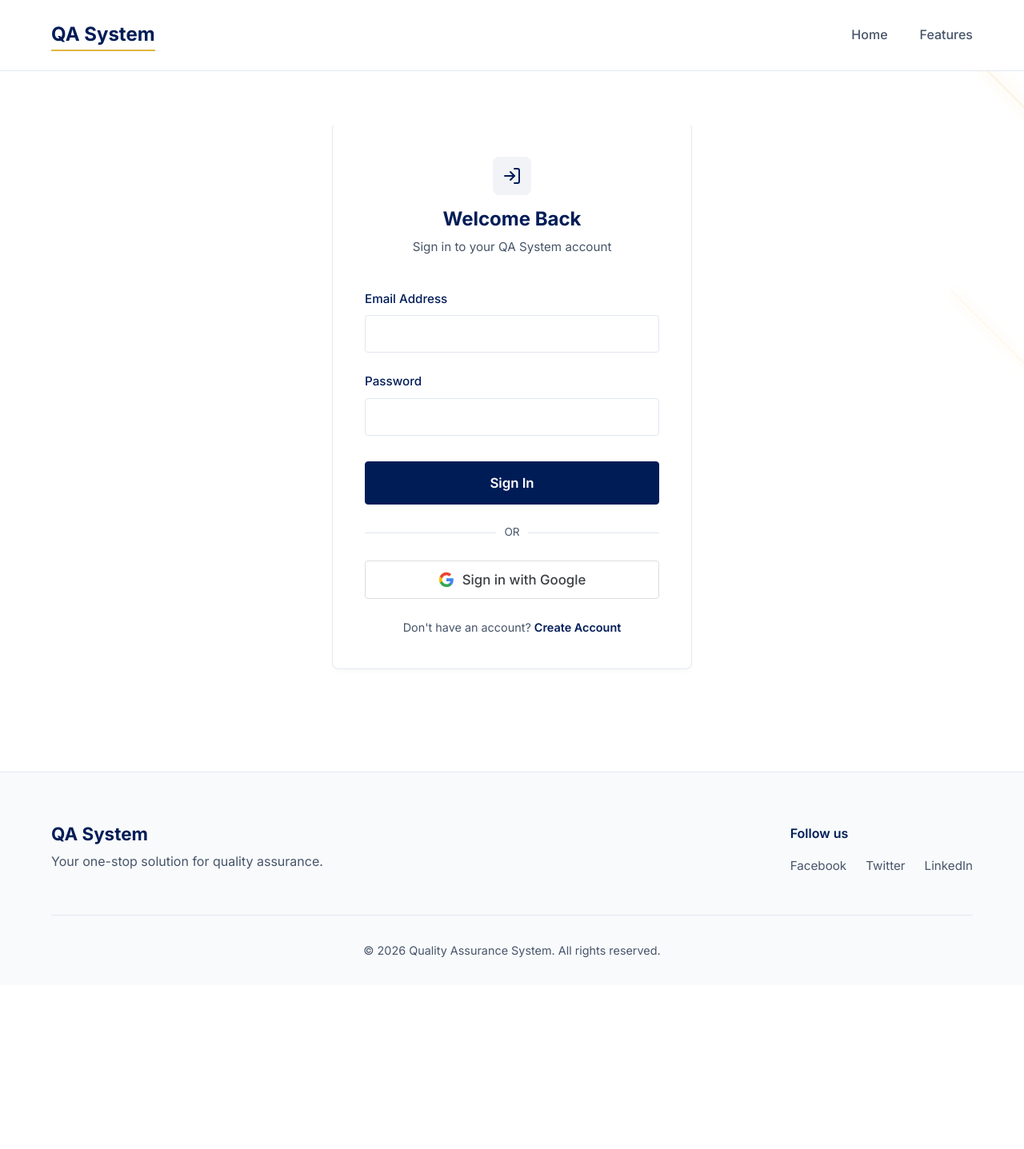
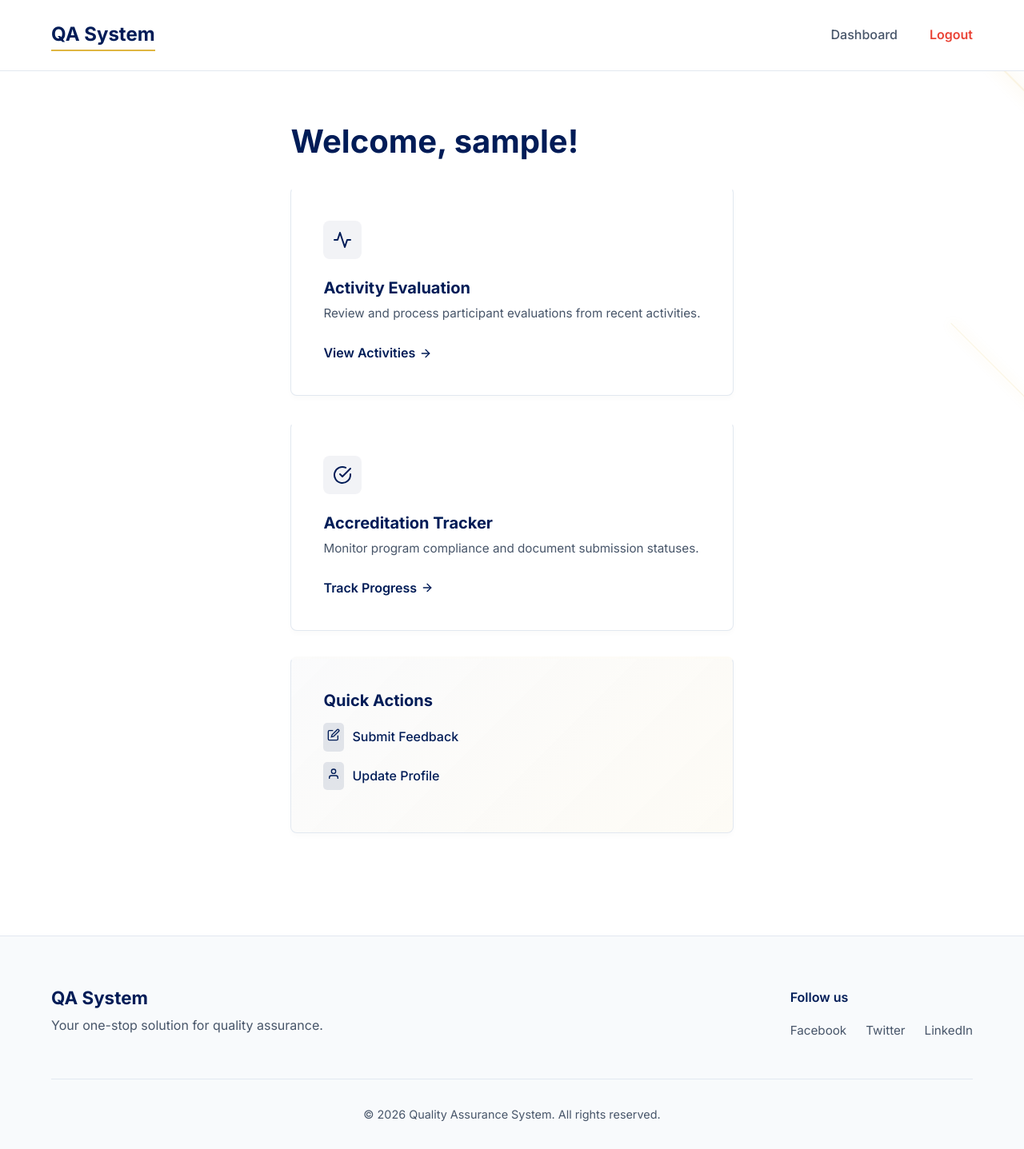
Before and after one commit to Tedeyy/Quality-Assurance-System, a PHP site: page /views/feed.php in a window 1280 px wide. Shown: the whole page at 80% size. Before the commit the page ends 1198 px from the top, so only its background shows below. Run offline with PHP 8.4, Linux system fonts and the light colour scheme; the visitor is signed in with stand-in values (Sample User, id 1).

Commit message:
added dashboard

```diff
--- a/views/component/navbar.php
+++ b/views/component/navbar.php
@@ -1,7 +1,12 @@
     <nav class="navbar">
         <div class="logo">QA System</div>
         <div class="nav-links">
-            <a href="../index.html">Home</a>
-            <a href="../index.html#features">Features</a>
+            <?php if (isset($_SESSION['user_id'])): ?>
+                <a href="feed.php?action=dashboard">Dashboard</a>
+                <a href="../api/auth.php?action=logout" style="color: #ea4335; font-weight: 600;">Logout</a>
+            <?php else: ?>
+                <a href="../index.html">Home</a>
+                <a href="../index.html#features">Features</a>
+            <?php endif; ?>
         </div>
     </nav>
--- a/views/content/dashboard.php
+++ b/views/content/dashboard.php
@@ -0,0 +1,70 @@
+<main class="hero" style="min-height: calc(100vh - 200px); padding: 4rem 5%;">
+    <div style="max-width: 1000px; margin: 0 auto;">
+
+        <div style="display: flex; justify-content: space-between; align-items: center; margin-bottom: 2rem;">
+            <h1 style="color: var(--accent-blue); font-size: 2.5rem;">
+                Welcome, <?= htmlspecialchars($_SESSION['user_fname'] ?? 'User') ?>!
+            </h1>
+            <span style="background-color: var(--gold-accent); color: #fff; padding: 0.5rem 1rem; border-radius: 20px; font-weight: 600; font-size: 0.9rem;">
+                <?= htmlspecialchars(ucfirst($_SESSION['user_role'] ?? 'User')) ?>
+            </span>
+        </div>
+
+        <div style="display: grid; grid-template-columns: repeat(auto-fit, minmax(300px, 1fr)); gap: 2rem;">
+            <!-- Activity Module -->
+            <div class="feature-card" style="text-align: left; transition: transform 0.3s; cursor: pointer;" onmouseover="this.style.transform='translateY(-5px)'" onmouseout="this.style.transform='none'">
+                <div class="feature-icon" style="margin-bottom: 1.5rem; display: inline-flex;">
+                    <svg width="24" height="24" viewBox="0 0 24 24" fill="none" stroke="currentColor" stroke-width="2" stroke-linecap="round" stroke-linejoin="round">
+                        <polyline points="22 12 18 12 15 21 9 3 6 12 2 12"></polyline>
+                    </svg>
+                </div>
+                <h3 style="color: var(--accent-blue); margin-bottom: 0.5rem; font-size: 1.25rem;">Activity Evaluation</h3>
+                <p style="color: var(--text-secondary); margin-bottom: 1.5rem;">Review and process participant evaluations from recent activities.</p>
+                <a href="#" style="color: var(--gold-accent); font-weight: 600; text-decoration: none; display: inline-flex; align-items: center; gap: 5px;">
+                    View Activities
+                    <svg width="16" height="16" viewBox="0 0 24 24" fill="none" stroke="currentColor" stroke-width="2" stroke-linecap="round" stroke-linejoin="round"><line x1="5" y1="12" x2="19" y2="12"></line><polyline points="12 5 19 12 12 19"></polyline></svg>
+                </a>
+            </div>
+
+            <!-- Accreditation Tracker -->
+            <div class="feature-card" style="text-align: left; transition: transform 0.3s; cursor: pointer;" onmouseover="this.style.transform='translateY(-5px)'" onmouseout="this.style.transform='none'">
+                <div class="feature-icon" style="margin-bottom: 1.5rem; display: inline-flex;">
+                    <svg width="24" height="24" viewBox="0 0 24 24" fill="none" stroke="currentColor" stroke-width="2" stroke-linecap="round" stroke-linejoin="round">
+                        <path d="M22 11.08V12a10 10 0 1 1-5.93-9.14"></path>
+                        <polyline points="22 4 12 14.01 9 11.01"></polyline>
+                    </svg>
+                </div>
+                <h3 style="color: var(--accent-blue); margin-bottom: 0.5rem; font-size: 1.25rem;">Accreditation Tracker</h3>
+                <p style="color: var(--text-secondary); margin-bottom: 1.5rem;">Monitor program compliance and document submission statuses.</p>
+                <a href="#" style="color: var(--gold-accent); font-weight: 600; text-decoration: none; display: inline-flex; align-items: center; gap: 5px;">
+                    Track Progress
+                    <svg width="16" height="16" viewBox="0 0 24 24" fill="none" stroke="currentColor" stroke-width="2" stroke-linecap="round" stroke-linejoin="round"><line x1="5" y1="12" x2="19" y2="12"></line><polyline points="12 5 19 12 12 19"></polyline></svg>
+                </a>
+            </div>
+
+            <!-- Quick Actions -->
+            <div class="feature-card" style="text-align: left; background: linear-gradient(135deg, rgba(0,28,87,0.02) 0%, rgba(223,182,65,0.05) 100%);">
+                <h3 style="color: var(--accent-blue); margin-bottom: 1rem; font-size: 1.25rem;">Quick Actions</h3>
+                <ul style="list-style: none; padding: 0; margin: 0;">
+                    <li style="margin-bottom: 0.8rem;">
+                        <a href="#" style="color: var(--text-primary); text-decoration: none; display: flex; align-items: center; gap: 10px; font-weight: 500;">
+                            <div style="background: rgba(0,28,87,0.1); padding: 5px; border-radius: 5px; color: var(--accent-blue);">
+                                <svg width="16" height="16" viewBox="0 0 24 24" fill="none" stroke="currentColor" stroke-width="2"><path d="M11 4H4a2 2 0 0 0-2 2v14a2 2 0 0 0 2 2h14a2 2 0 0 0 2-2v-7"></path><path d="M18.5 2.5a2.121 2.121 0 0 1 3 3L12 15l-4 1 1-4 9.5-9.5z"></path></svg>
+                            </div>
+                            Submit Feedback
+                        </a>
+                    </li>
+                    <li style="margin-bottom: 0.8rem;">
+                        <a href="#" style="color: var(--text-primary); text-decoration: none; display: flex; align-items: center; gap: 10px; font-weight: 500;">
+                            <div style="background: rgba(0,28,87,0.1); padding: 5px; border-radius: 5px; color: var(--accent-blue);">
+                                <svg width="16" height="16" viewBox="0 0 24 24" fill="none" stroke="currentColor" stroke-width="2"><path d="M20 21v-2a4 4 0 0 0-4-4H8a4 4 0 0 0-4 4v2"></path><circle cx="12" cy="7" r="4"></circle></svg>
+                            </div>
+                            Update Profile
+                        </a>
+                    </li>
+                </ul>
+            </div>
+        </div>
+
+    </div>
+</main>
--- a/views/feed.php
+++ b/views/feed.php
@@ -15,12 +15,22 @@ if (isset($_SESSION['success'])) {
     unset($_SESSION['success']);
 }
 
-$action = $_GET['action'] ?? 'login';
+$action = $_GET['action'] ?? '';
 
-if ($action === 'signup') {
-    require_once __DIR__ . '/content/signup.php';
+if (isset($_SESSION['user_id'])) {
+    // Authenticated routes
+    if ($action === 'dashboard' || $action === '' || $action === 'login' || $action === 'signup') {
+        require_once __DIR__ . '/content/dashboard.php';
+    } else {
+        require_once __DIR__ . '/content/dashboard.php';
+    }
 } else {
-    require_once __DIR__ . '/content/login.php';
+    // Unauthenticated routes
+    if ($action === 'signup') {
+        require_once __DIR__ . '/content/signup.php';
+    } else {
+        require_once __DIR__ . '/content/login.php';
+    }
 }
 
 require_once __DIR__ . '/component/footer.php';
```
